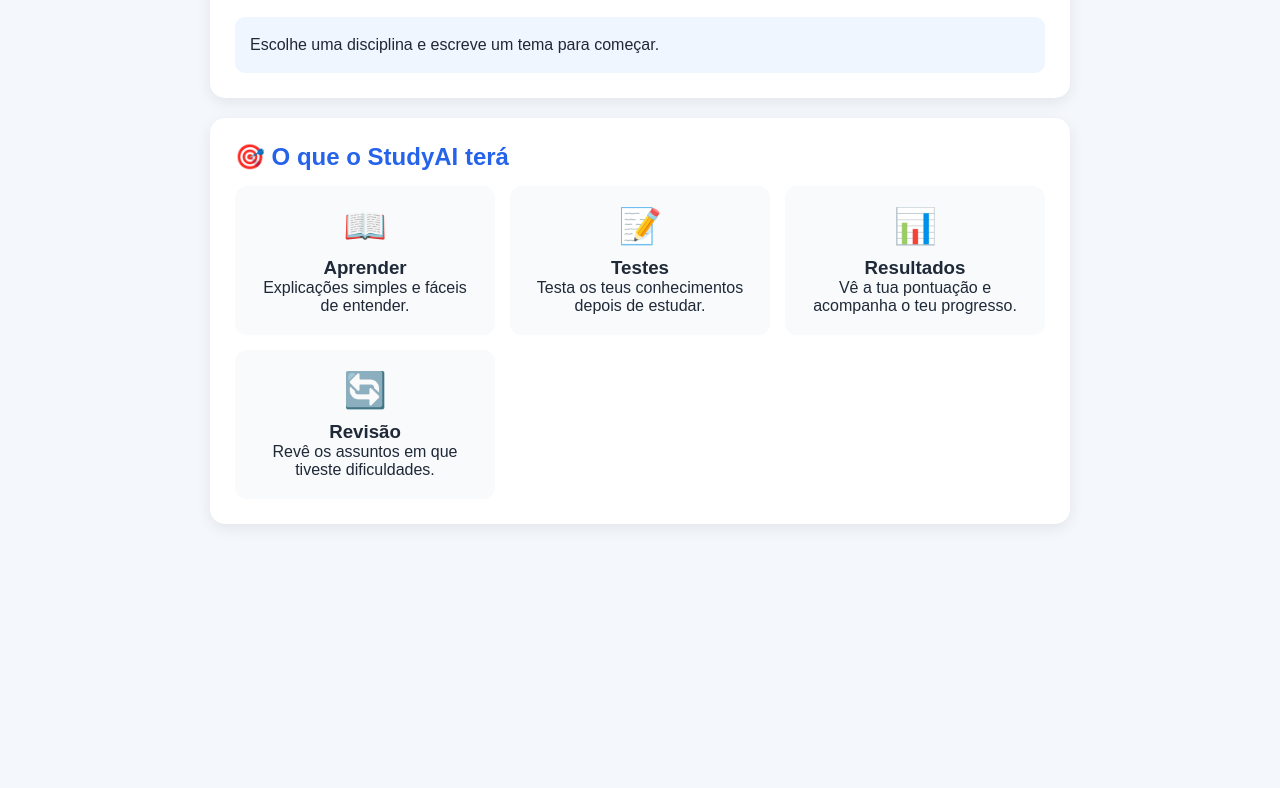
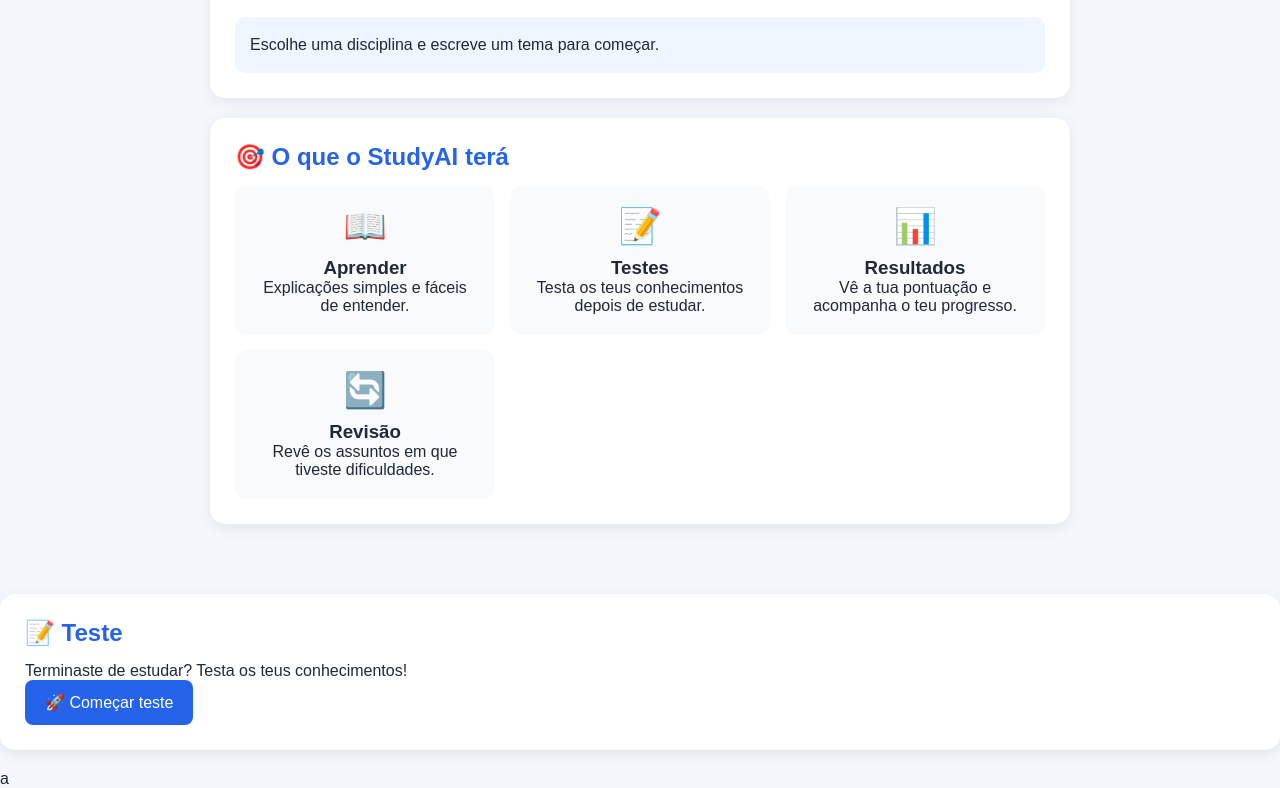
Before and after one commit to dissengumukayaron-pixel/Study-AIz, a plain HTML site: page index.html in a window 1280 px wide. Shown: the part 454-1242 px from the top of the page. Before the commit the page ends 1048 px from the top, so only its background shows below. Drawn offline with Linux system fonts and the light colour scheme.

Commit message:
Update index.html
a

```diff
--- a/index.html
+++ b/index.html
@@ -217,6 +217,20 @@
     `;
 }
 </script>
+<div class="card">
+    <h2>📝 Teste</h2>
 
+    <p>
+        Terminaste de estudar? Testa os teus conhecimentos!
+    </p>
+
+    <button onclick="iniciarTeste()">
+        🚀 Começar teste
+    </button>
+
+    <div id="teste"></div>
+</div>
+
+<script src="script.js"></script>a
 </body>
 </html>
```
